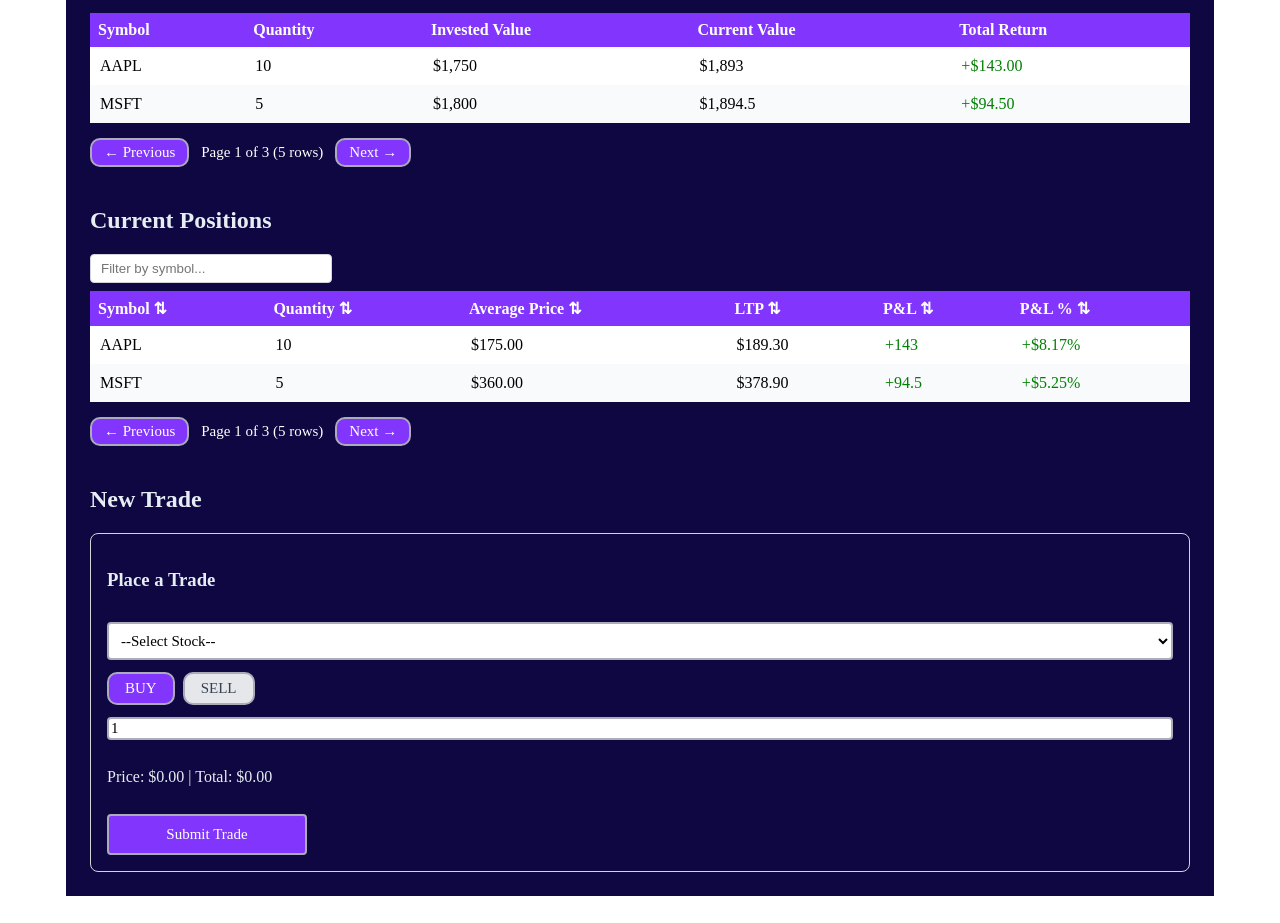
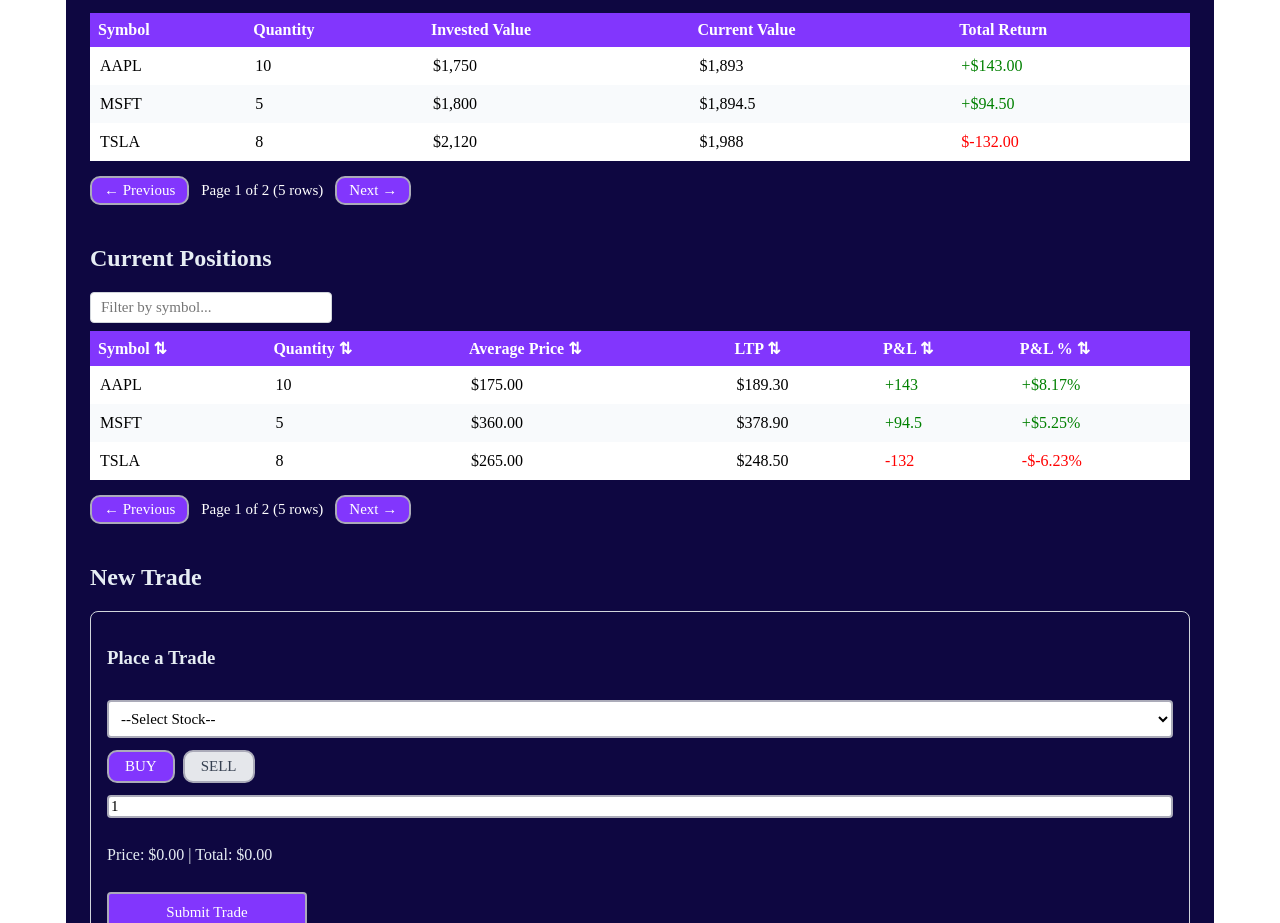
Before and after one commit to sanikasule/week2-sanika, a React (Vite) app: page / in a window 1280 px wide. Shown: the part 1520-2443 px from the top of the page. Built offline with nearby package versions, Linux system fonts and the light colour scheme.

Commit message:
formatting ui

```diff
--- a/src/App.tsx
+++ b/src/App.tsx
@@ -107,7 +107,7 @@
       <DataTable<Holding>
         data={holdings}
         rowKey='id'
-        pageSize={2}
+        pageSize={3}
         columns={[
           { key: 'symbol', header: 'Symbol' },
           { key: 'qty', header: 'Quantity'  },
@@ -130,7 +130,7 @@
         data={positions}
         rowKey='id'
         filterKey='symbol'
-        pageSize={2}
+        pageSize={3}
         columns={[
           { key: 'symbol', header: 'Symbol', sortable: true },
           { key: 'qty', header: 'Quantity', sortable: true  },
--- a/src/components/DataTable.tsx
+++ b/src/components/DataTable.tsx
@@ -81,7 +81,7 @@
             onChange={(e: React.ChangeEvent<HTMLInputElement>) =>
             setFilterText(e.target.value)}
             style={{ padding: '6px 10px', borderRadius: 4,
-            border: '1px solid #D1D5DB', width: 220 }}
+            border: '1px solid #D1D5DB', width: 220, fontFamily: 'Times New Roman, serif', fontSize: '15px' }}
             />
         </div>
         )}
```
